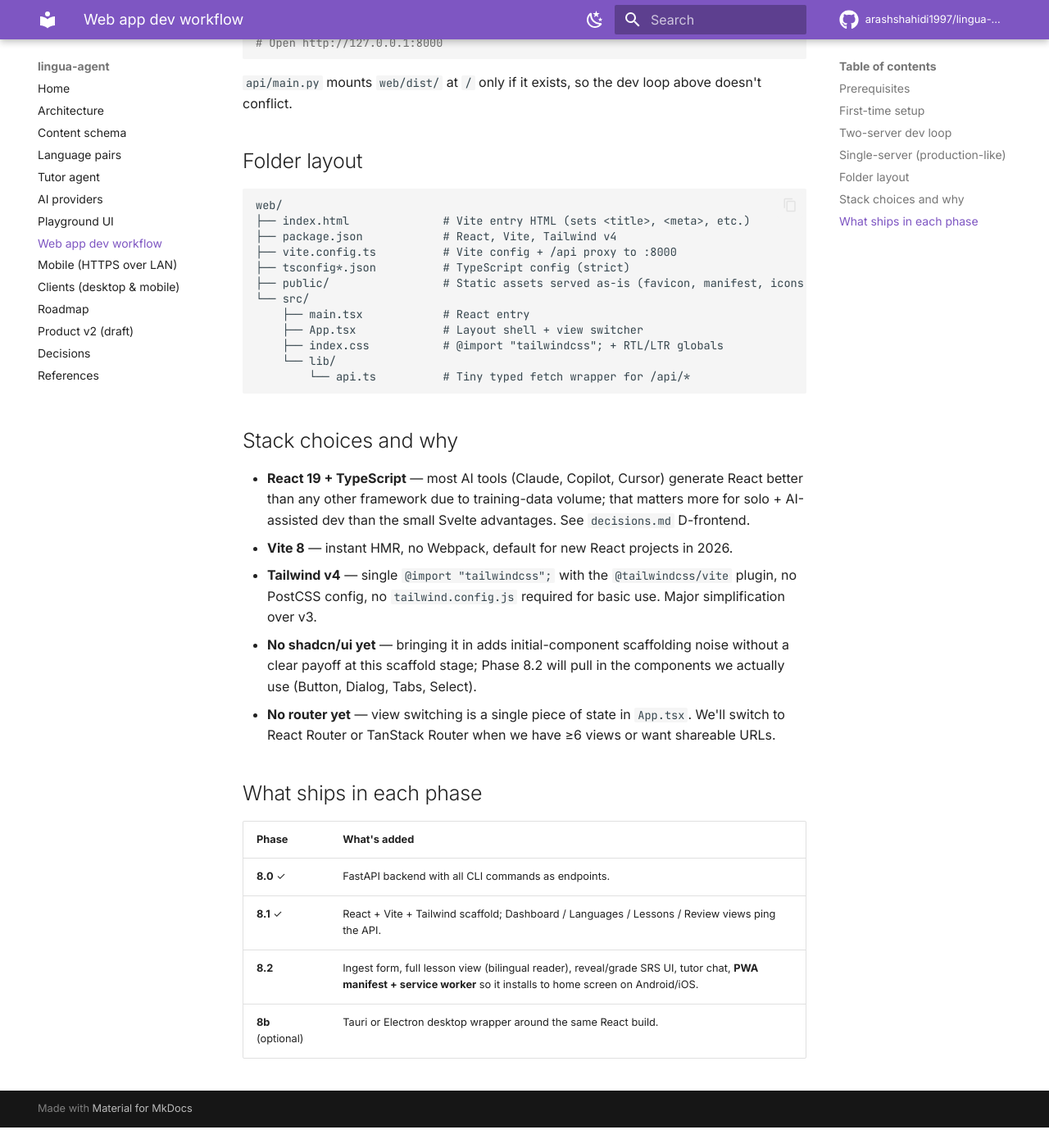
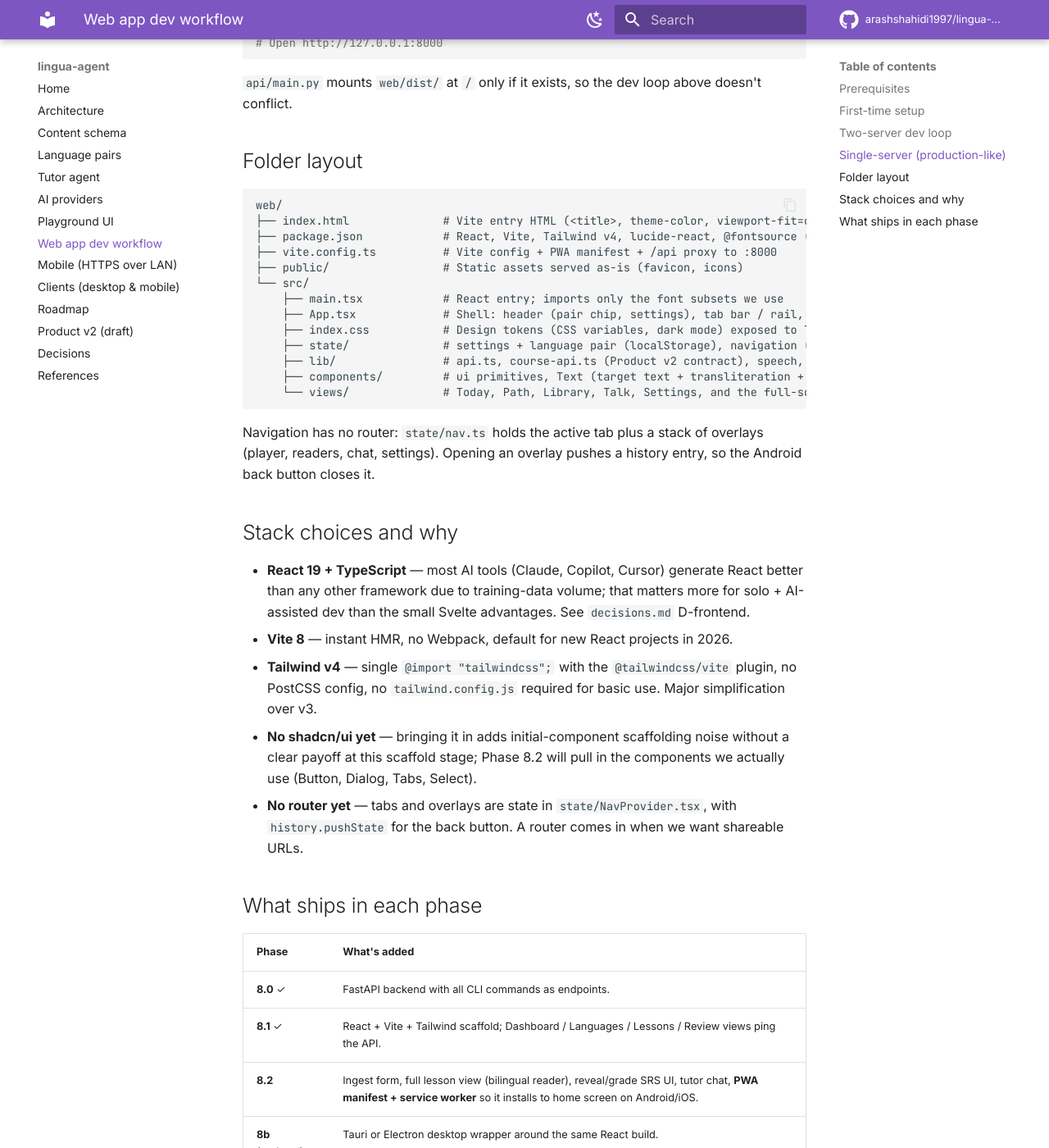
Before and after one commit to arashshahidi1997/lingua-agent, an MkDocs documentation site: the page built from docs/web-dev.md, in a window 1280 px wide and 1400 px high, scrolled down 1180 px. Shown: the whole window at 82% size. Built offline with MkDocs 1.6.1 and Material for MkDocs 9.7.7, drawn with Linux system fonts in a browser that asks for light colours; comment, search, counter and statistics services are not loaded; before the commit the page ends 2555 px from its top, so only the background shows below that.

````diff
--- a/docs/web-dev.md
+++ b/docs/web-dev.md
@@ -52,18 +52,22 @@ npm --prefix web run build              # writes web/dist/
 
 ```
 web/
-├── index.html              # Vite entry HTML (sets <title>, <meta>, etc.)
-├── package.json            # React, Vite, Tailwind v4
-├── vite.config.ts          # Vite config + /api proxy to :8000
-├── tsconfig*.json          # TypeScript config (strict)
-├── public/                 # Static assets served as-is (favicon, manifest, icons later)
+├── index.html              # Vite entry HTML (<title>, theme-color, viewport-fit=cover)
+├── package.json            # React, Vite, Tailwind v4, lucide-react, @fontsource (Inter, Vazirmatn, Literata)
+├── vite.config.ts          # Vite config + PWA manifest + /api proxy to :8000
+├── public/                 # Static assets served as-is (favicon, icons)
 └── src/
-    ├── main.tsx            # React entry
-    ├── App.tsx             # Layout shell + view switcher
-    ├── index.css           # @import "tailwindcss"; + RTL/LTR globals
-    └── lib/
-        └── api.ts          # Tiny typed fetch wrapper for /api/*
+    ├── main.tsx            # React entry; imports only the font subsets we use
+    ├── App.tsx             # Shell: header (pair chip, settings), tab bar / rail, overlay stack
+    ├── index.css           # Design tokens (CSS variables, dark mode) exposed to Tailwind via @theme
+    ├── state/              # settings + language pair (localStorage), navigation (tabs + overlays + history)
+    ├── lib/                # api.ts, course-api.ts (Product v2 contract), speech, recorder, dictation, grading, rtl
+    ├── components/         # ui primitives, Text (target text + transliteration + gloss), PlayButton, Exercises
+    └── views/              # Today, Path, Library, Talk, Settings, and the full-screen Player, Review, readers, chat
 ```
+
+Navigation has no router: `state/nav.ts` holds the active tab plus a stack of overlays (player, readers,
+chat, settings). Opening an overlay pushes a history entry, so the Android back button closes it.
 
 ## Stack choices and why
 
@@ -71,7 +75,7 @@ web/
 - **Vite 8** — instant HMR, no Webpack, default for new React projects in 2026.
 - **Tailwind v4** — single `@import "tailwindcss";` with the `@tailwindcss/vite` plugin, no PostCSS config, no `tailwind.config.js` required for basic use. Major simplification over v3.
 - **No shadcn/ui yet** — bringing it in adds initial-component scaffolding noise without a clear payoff at this scaffold stage; Phase 8.2 will pull in the components we actually use (Button, Dialog, Tabs, Select).
-- **No router yet** — view switching is a single piece of state in `App.tsx`. We'll switch to React Router or TanStack Router when we have ≥6 views or want shareable URLs.
+- **No router yet** — tabs and overlays are state in `state/NavProvider.tsx`, with `history.pushState` for the back button. A router comes in when we want shareable URLs.
 
 ## What ships in each phase
 
````
Also changed, not shown: README.md (+29 -0 lines), docs/backlog.md (+11 -8 lines), docs/product-v2.md (+5 -2 lines).
